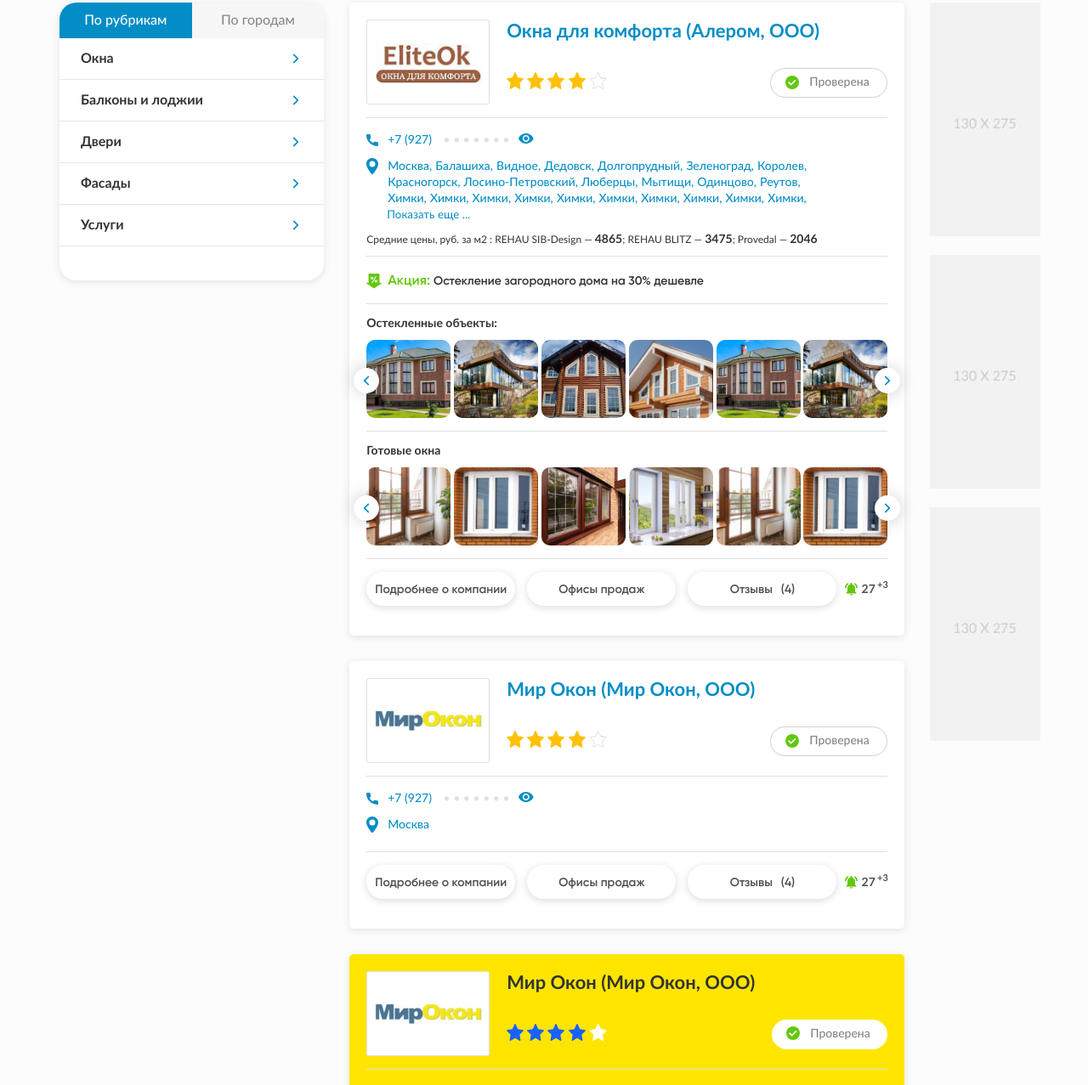
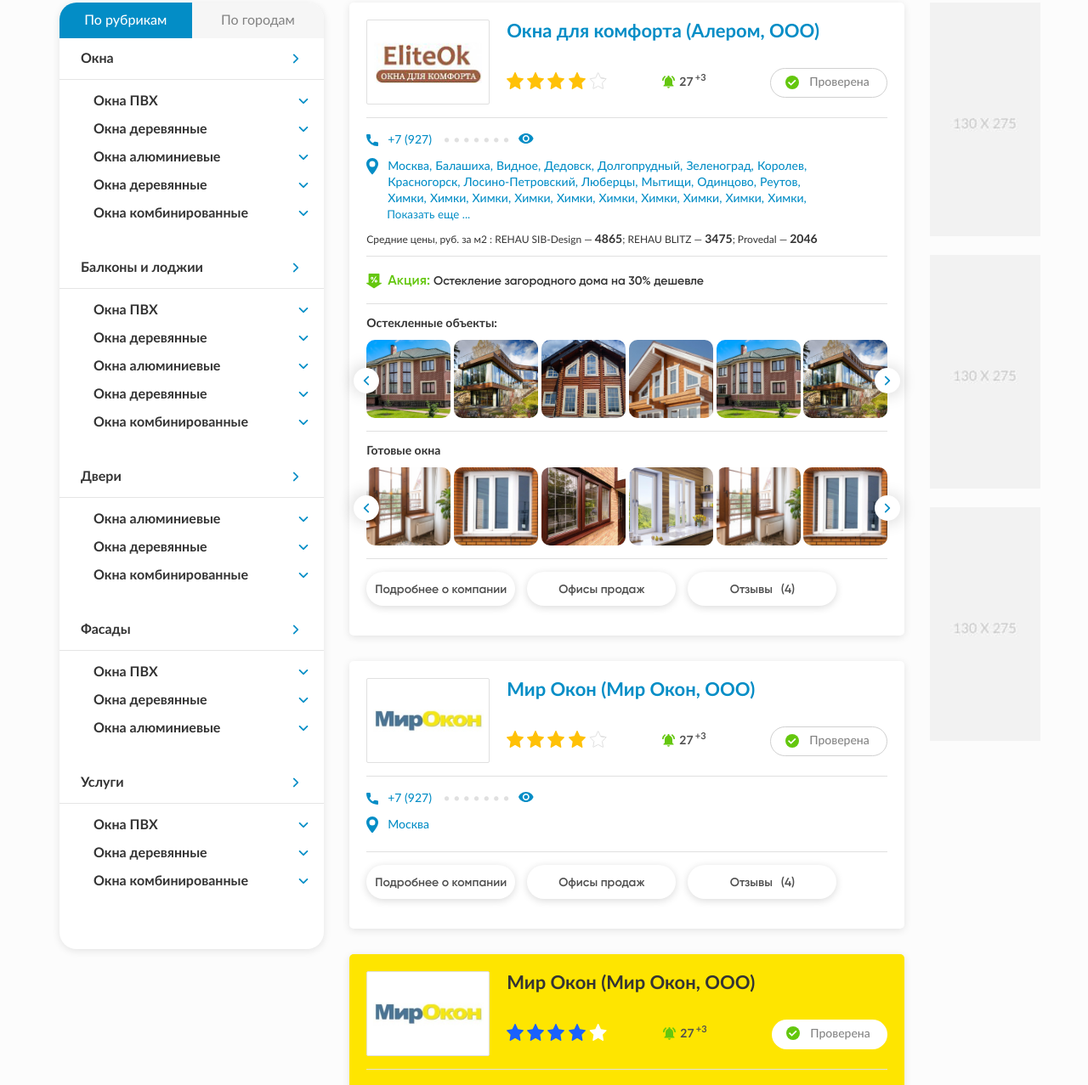
Before and after one commit to denis-snitko/okna, a website: page docs/index.html in a window 1280 px wide. Shown: the part 592-1869 px from the top of the page at 85% size. Drawn offline with nearby package versions, Linux system fonts and the light colour scheme; files whose address does not match are found by name.

Commit message:
Правки

```diff
--- a/#src/js/main.js
+++ b/#src/js/main.js
@@ -60,7 +60,6 @@
     let $showMore = $('.main-item__show-more');
 
     $($bodyLinks).each(function () {
-console.log($(this).height());
         if ($(this).height() >= 56) {
             $(this).attr('style', 'height: 56px');
             $(this).next($showMore).show();
--- a/#src/modules/main-item/_main-item.scss
+++ b/#src/modules/main-item/_main-item.scss
@@ -590,4 +590,10 @@
     display: flex;
     align-items: center;
     justify-content: space-between;
+
+    .main-item__counter {
+        @include sm-block {
+            display: none;
+        }
+    }
 }
--- a/docs/index.html
+++ b/docs/index.html
@@ -226,7 +226,7 @@
                 <div class="accordeon">
                     <div class="accordeon__item">
                         <h3 class="accordeon__title"><a href="#">Окна</a></h3>
-                        <ul class="accordeon__list hidden">
+                        <ul class="accordeon__list">
                             <li class="accordeon__item main-filter__item">
                                 <a class="main-filter__item-title" href="#">Окна ПВХ</a>
                                 <p class="main-filter__arrow"><!-- arrow --></p>
@@ -306,7 +306,7 @@
                     </div>
                     <div class="accordeon__item">
                         <h3 class="accordeon__title"><a href="#">Балконы и лоджии</a></h3>
-                        <ul class="accordeon__list hidden">
+                        <ul class="accordeon__list">
                             <li class="accordeon__item main-filter__item">
                                 <a class="main-filter__item-title" href="#">Окна ПВХ</a>
                                 <p class="main-filter__arrow"><!-- arrow --></p>
@@ -375,7 +375,7 @@
                     </div>
                     <div class="accordeon__item">
                         <h3 class="accordeon__title"><a href="#">Двери</a></h3>
-                        <ul class="accordeon__list hidden">
+                        <ul class="accordeon__list">
                             <li class="accordeon__item  main-filter__item">
                                 <a class="main-filter__item-title" href="#">Окна алюминиевые</a>
                                 <p class="main-filter__arrow"><!-- arrow --></p>
@@ -420,7 +420,7 @@
                     </div>
                     <div class="accordeon__item">
                         <h3 class="accordeon__title"><a href="#">Фасады</a></h3>
-                        <ul class="accordeon__list hidden">
+                        <ul class="accordeon__list">
                             <li class="accordeon__item main-filter__item">
                                 <a class="main-filter__item-title" href="#">Окна ПВХ</a>
                                 <p class="main-filter__arrow"><!-- arrow --></p>
@@ -461,7 +461,7 @@
                     </div>
                     <div class="accordeon__item">
                         <h3 class="accordeon__title"><a href="#">Услуги</a></h3>
-                        <ul class="accordeon__list hidden">
+                        <ul class="accordeon__list">
                             <li class="accordeon__item main-filter__item">
                                 <a class="main-filter__item-title" href="#">Окна ПВХ</a>
                                 <p class="main-filter__arrow"><!-- arrow --></p>
@@ -508,7 +508,7 @@
                 <div class="accordeon">
                     <div class="accordeon__item">
                         <h3 class="accordeon__title"><a href="#">Окна</a></h3>
-                        <ul class="accordeon__list hidden">
+                        <ul class="accordeon__list">
                             <li class="accordeon__item main-filter__item">
                                 <a class="main-filter__item-title" href="#">Окна ПВХ</a>
                                 <p class="main-filter__arrow"><!-- arrow --></p>
@@ -619,6 +619,7 @@
                             fill="white" stroke="#E0E0E0" />
                     </svg>
                 </div>
+                <p class="main-item__counter">27<span>+3</span></p>
                 <button class="main-item__header-btn">Проверена</button>
             </div>
         </div>
@@ -823,7 +824,6 @@
         <button class="main-item__base-btn">Подробнее о компании</button>
         <button class="main-item__base-btn">Офисы продаж</button>
         <button class="main-item__base-btn">Отзывы<span>(4)</span></button>
-        <p class="main-item__counter">27<span>+3</span></p>
     </div>
 </div>
 <div class="main-item">
@@ -863,6 +863,7 @@
                             fill="white" stroke="#E0E0E0" />
                     </svg>
                 </div>
+                <p class="main-item__counter">27<span>+3</span></p>
                 <button class="main-item__header-btn">Проверена</button>
             </div>
         </div>
@@ -1005,7 +1006,6 @@
         <button class="main-item__base-btn">Подробнее о компании</button>
         <button class="main-item__base-btn">Офисы продаж</button>
         <button class="main-item__base-btn">Отзывы<span>(4)</span></button>
-        <p class="main-item__counter">27<span>+3</span></p>
     </div>
 </div>
 
@@ -1046,6 +1046,7 @@
                             fill="white" />
                     </svg>
                 </div>
+                <p class="main-item__counter">27<span>+3</span></p>
                 <button class="main-item__header-btn">Проверена</button>
             </div>
         </div>
@@ -1221,7 +1222,6 @@
         <button class="main-item__base-btn">Подробнее о компании</button>
         <button class="main-item__base-btn">Офисы продаж</button>
         <button class="main-item__base-btn">Отзывы<span>(4)</span></button>
-        <p class="main-item__counter">27<span>+3</span></p>
     </div>
 </div>
 
@@ -1262,6 +1262,7 @@
                             fill="white" />
                     </svg>
                 </div>
+                <p class="main-item__counter">27<span>+3</span></p>
                 <button class="main-item__header-btn">Проверена</button>
             </div>
         </div>
@@ -1447,7 +1448,6 @@
         <button class="main-item__base-btn">Подробнее о компании</button>
         <button class="main-item__base-btn">Офисы продаж</button>
         <button class="main-item__base-btn">Отзывы<span>(4)</span></button>
-        <p class="main-item__counter">27<span>+3</span></p>
     </div>
 </div>
                             <!-- End Main-item -->
--- a/docs/js/main.js
+++ b/docs/js/main.js
@@ -60,7 +60,6 @@
     let $showMore = $('.main-item__show-more');
 
     $($bodyLinks).each(function () {
-console.log($(this).height());
         if ($(this).height() >= 56) {
             $(this).attr('style', 'height: 56px');
             $(this).next($showMore).show();
```
Also changed, not shown: #src/modules/main-filter/_main-filter.html (+6 -6 lines), #src/modules/main-item/_main-item.html (+4 -4 lines), docs/css/main.css.
